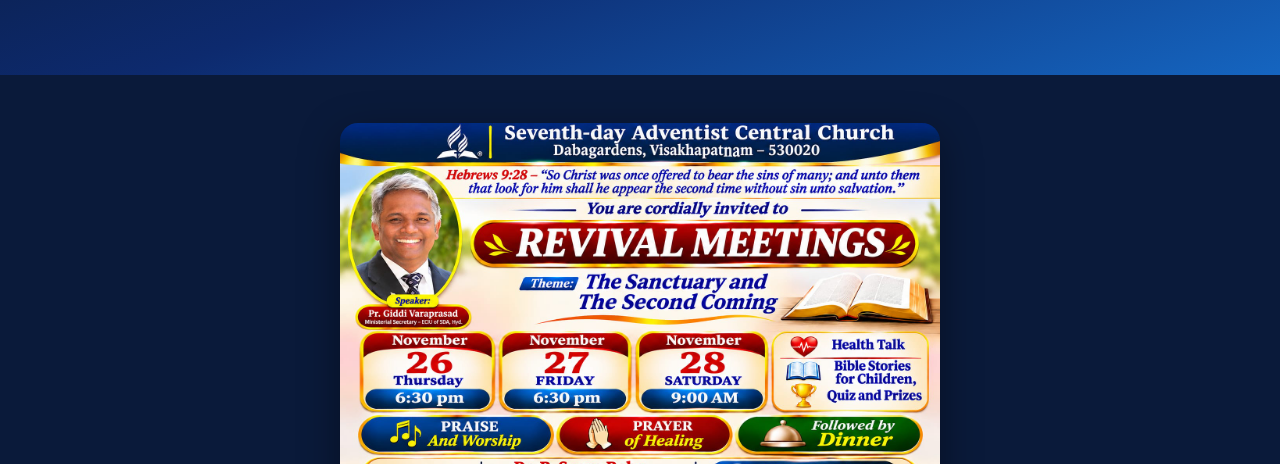
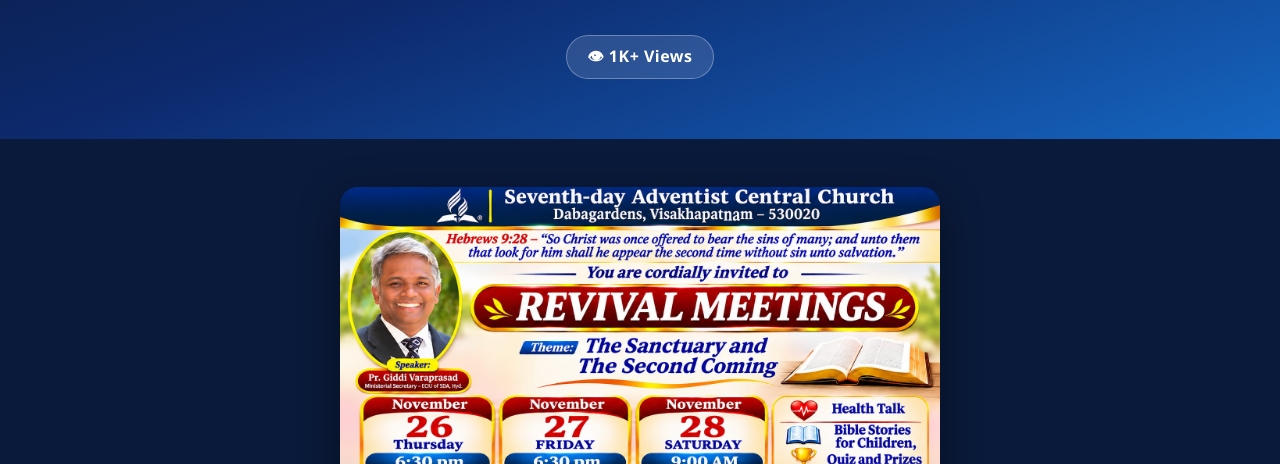
Before and after one commit to sdacentralchurchvsp-dotcom/sdacentralchurchvisakhapatnam, a plain HTML site: page revival.html in a window 1280 px wide. Shown: the part 336-800 px from the top of the page. Drawn offline with Linux system fonts and the light colour scheme.

Commit message:
Revival: add 1K+ Views badge to hero

```diff
--- a/revival.html
+++ b/revival.html
@@ -370,6 +370,16 @@
       letter-spacing: 2px; text-transform: uppercase;
       color: #f5c518; text-align: center;
     }
+    .revival-views-badge {
+      display: inline-flex; align-items: center; gap: 8px;
+      margin-top: 20px;
+      background: rgba(255,255,255,0.12);
+      border: 1px solid rgba(255,255,255,0.3);
+      -webkit-backdrop-filter: blur(6px); backdrop-filter: blur(6px);
+      color: #fff; font-size: 1rem; font-weight: 700;
+      padding: 8px 20px; border-radius: 999px;
+      letter-spacing: 0.5px;
+    }
   </style>
 </head>
 <body>
@@ -427,6 +437,7 @@
       <span class="church-tag">Seventh-day Adventist Central Church</span>
       <h1 class="church-name"><span>Dabagardens, Visakhapatnam &ndash; 530020</span></h1>
       <p class="revival-verse">&ldquo;Hebrews 9:28 &ndash; So Christ was once offered to bear the sins of many; and unto them that look for him shall he appear the second time without sin unto salvation.&rdquo;</p>
+      <div class="revival-views-badge">&#128065; 1K+ Views</div>
     </div>
   </section>
   </div>
```
